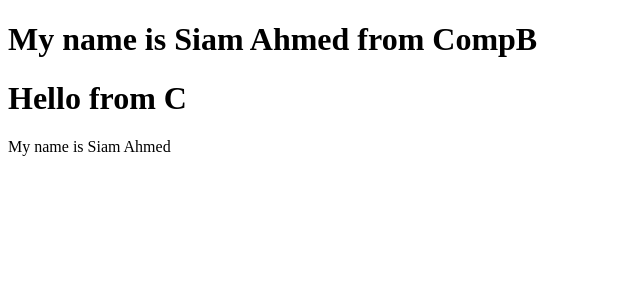
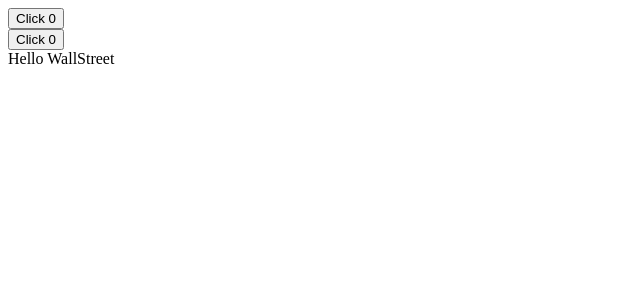
Before and after one commit to AbdulGafferSiam/React-Practice-App, a React (Create React App) app: page / in a window 1280 px wide. Shown: the top 300 px of the page, without its empty margins (0-640 px from the left). Built offline with nearby package versions, Linux system fonts and the light colour scheme.

Commit message:
useEffect Hook in React JS-lifecycle model

```diff
--- a/src/App.jsx
+++ b/src/App.jsx
@@ -1,31 +1,55 @@
-import React, { createContext } from 'react';
-import CompA from './CompA';
+import React, { useState, useEffect, useRef } from 'react';
+import ClassLifeCycle from './ClassLifeCycle';
 
-/*
-React Context Api:
-Allows you to easily access data at different levels
-of the component tree, without passing prop to every level
+// whenever call the render function, useEffect()
+// will be execute automatically
 
-step 1: createContext()
-step 2: provider
-step 3: consumer
-*/
+// the empty array means, the first time when load the page then
+// only execute the useEffect()
+// useEffect() takes only a function inside it
 
-const FirstName = createContext();
-const LastName = createContext();
+// simulate componentDidMount(), componentDidUpdate(), componentDidUnmount()
+const App = () => {
+    const [num, setNum] = useState(0);
+    const [nums, setNums] = useState(0);
 
-const App = () => {
+    // The empty array means, the first time when load the page then
+    // execute the useEffect()
+    /*
+        useEffect(() => {
+            alert("Button clicked");
+        }, []);
+    */
+
+    // If the value of "num" change, then useEffect() will execute
+    /*
+        useEffect(() => {
+            alert("Button clicked");
+        }, [num]);
+    */
+
+    // how do we prevent it to run on initial render for some cases?
+    // We can use useRef hook to solve this issue
+    // useRef() -> useRef hook can store any mutable value we want, so we could use that to keep track of if it’s the first time the useEffect function is being run
+
+    const firstUpdate = useRef(true);
+
+    useEffect(() => {
+        if(firstUpdate.current) {
+            firstUpdate.current = false;
+            return;
+        }
+        alert("Button clicked");
+    }, [num]);
 
     return (
         <>
-            <FirstName.Provider value={"Siam"}>
-                <LastName.Provider value={"Ahmed"}>
-                    <CompA />
-                </LastName.Provider>
-            </FirstName.Provider>
+            <button onClick={() => setNum(num + 1)}> Click {num} </button>
+            <br />
+            <button onClick={() => setNums(nums + 1)}> Click {nums} </button>
+            <ClassLifeCycle />
         </>
     );
 }
 
 export default App;
-export { FirstName, LastName };
--- /dev/null
+++ b/src/ClassLifeCycle.jsx
@@ -0,0 +1,53 @@
+import React, { Component } from 'react';
+
+class ClassLifeCycle extends Component {
+
+  constructor(props){
+    super(props);
+    this.state = {
+      data: 'Jordan Belfort'
+    }
+  }
+  componentWillMount(){
+    console.log('First this called');
+  }
+
+  getData(){
+    setTimeout(() => {
+      console.log('Our data is fetched');
+      this.setState({
+        data: 'Hello WallStreet'
+      })
+    }, 1000)
+  }
+
+  componentDidMount(){
+    this.getData();
+  }
+
+  render() {
+    return(
+      <div>
+      {this.state.data}
+    </div>
+    )
+  }
+}
+
+export default ClassLifeCycle;
+
+// Order of the class lifecycle methods
+/*
+1. set the initial state in the constructor
+2. componentWillMount() [lagacy-should not use in code]
+3. render()
+4. componentDidMount()
+5. setState()
+6. render()
+*/
+
+//  you can not define setState() inside render() function. Why???
+/*
+Because setState() function changes the state of the application and causing a change in the state called the render() function again.
+So if you write something like this then calling the function stack will go for infinity and application gets the crash.
+*/
--- a/src/CompA.jsx
+++ /dev/null
@@ -1,13 +0,0 @@
-import React from 'react';
-import CompB from './CompB';
-
-const CompA = () => {
-
-    return (
-        <>
-            <CompB />
-        </>
-    );
-}
-
-export default CompA;
--- a/src/CompB.jsx
+++ /dev/null
@@ -1,16 +0,0 @@
-import React, { useContext } from 'react';
-import CompC from './CompC';
-import { FirstName, LastName } from './App';
-
-const CompB = () => {
-    const fname = useContext(FirstName);
-    const lname = useContext(LastName);
-    return (
-        <>
-            <h1> My name is { fname } { lname } from CompB </h1>
-            <CompC />
-        </>
-    );
-}
-
-export default CompB;
--- a/src/CompC.jsx
+++ /dev/null
@@ -1,33 +0,0 @@
-import React from 'react';
-import { FirstName, LastName } from './App';
-
-// consumer consume only function
-// create a callback hell
-
-const CompC = () => {
-
-    return (
-        <>
-            <h1> Hello from C </h1>
-            <FirstName.Consumer>
-                {
-                    (fname) => {
-                        return (
-                            <>
-                                <LastName.Consumer>
-                                    {
-                                        (lname) => {
-                                            return <p> My name is {fname} {lname} </p>
-                                        }
-                                    }
-                                </LastName.Consumer>
-                            </>
-                        )
-                    }
-                }
-            </FirstName.Consumer>
-        </>
-    );
-}
-
-export default CompC;
```
